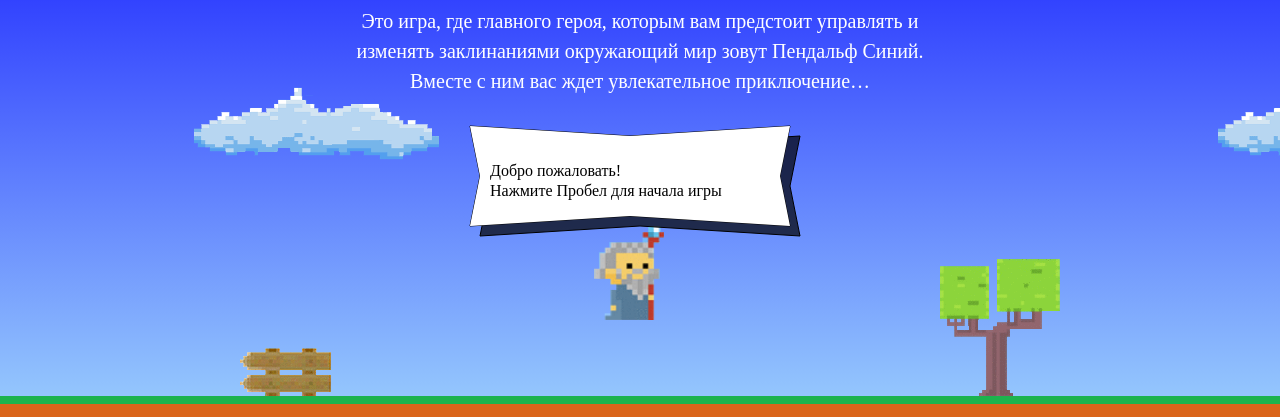
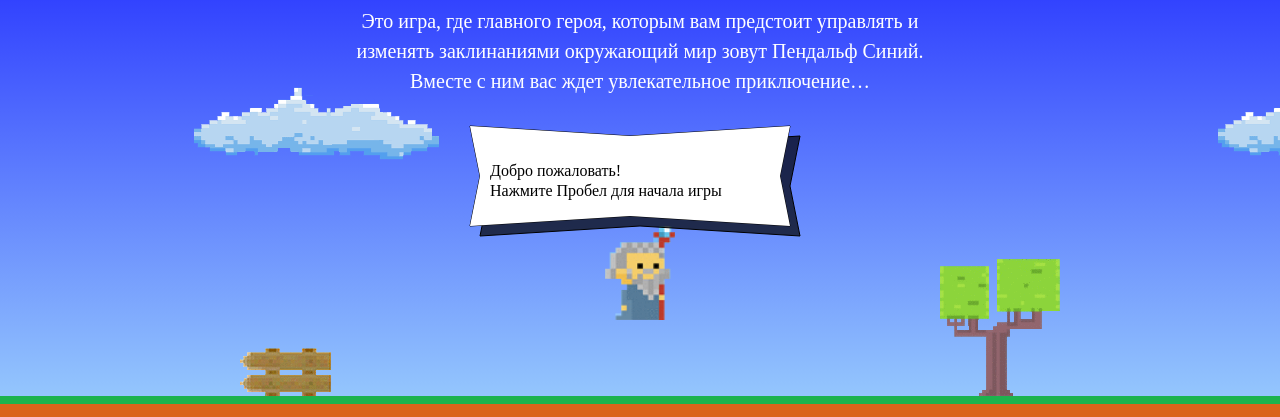
Before and after one commit to YakovShevchenko/169492-code-and-magick-17, a website: page index.html in a window 1280 px wide. Shown: the part 203-620 px from the top of the page. Drawn offline with Linux system fonts and the light colour scheme; a web font is replaced by a local one.

Commit message:
Исправил недостатки

```diff
--- a/index.html
+++ b/index.html
@@ -182,26 +182,29 @@
 </template>
 
 <script>
+  var wizardSpeed = 3;
+  var wizardWidth = 70;
   var fireballSize = 22;
+
   var getFireballSpeed = function(left) {
     if (left) {
       return 5;
     };
     return 2;
   };
-  var wizardSpeed = 3;
-  var wizardWidth = 70;
+
   var getWizardHeight = function() {
     var proportion = 1.337 * wizardWidth;
     return proportion;
   };
+
   var getWizardX = function(width) {
-    return width / 2.3;
+    return width / 2 - wizardWidth / 2;
   };
+
   var getWizardY = function(height) {
     return height / 2.3;
   };
-
 </script>
 
 <script src="js/game.js"></script>
```
